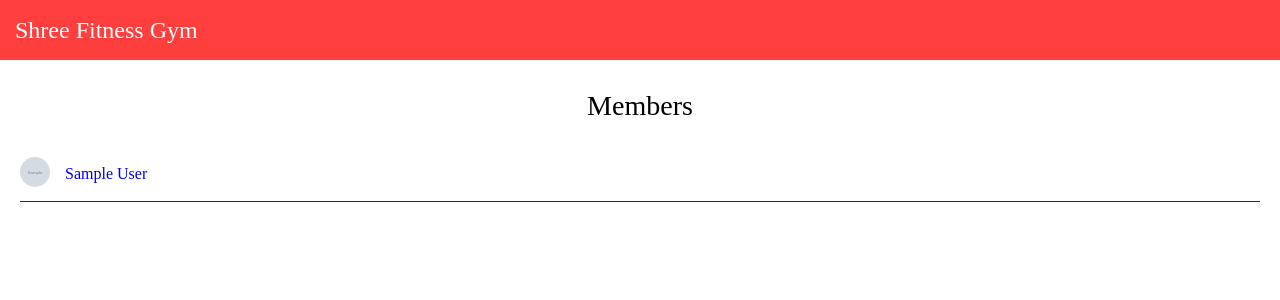
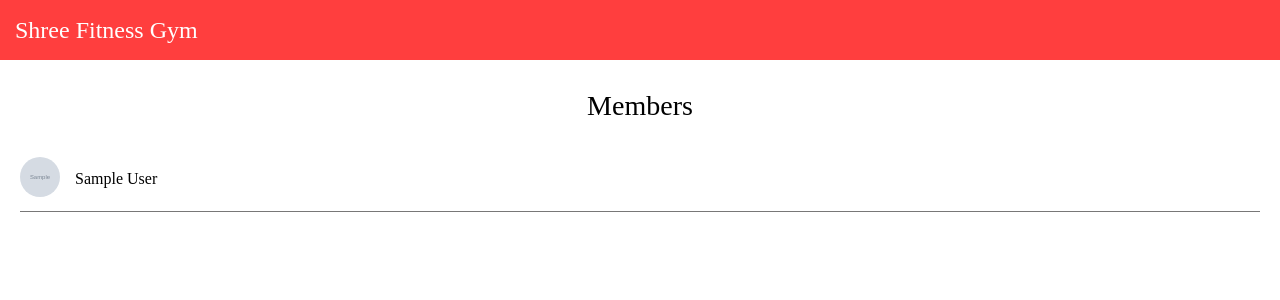
Before and after one commit to sushant2209/Gym, a Django app: page /members in a window 1280 px wide. Shown: the top 300 px of the page. Run offline with Django 4.2, Linux system fonts and the light colour scheme; tables that the repository leaves empty hold one stand-in row (values such as "Sample post"); grey boxes marked "Sample" are stand-in pictures; some web fonts are replaced.

Commit message:
Update members.html

```diff
--- a/templates/members.html
+++ b/templates/members.html
@@ -10,16 +10,16 @@
     align-items: center;
     gap: 15px;
     transition: background-color 0.3s ease;
-
   }
 
   a {
     text-decoration: none;
+    color: black;
   }
 
   .profile-photo {
-    width: 30px;
-    height: 30px;
+    width: 40px;
+    height: 40px;
     border-radius: 50%;
     flex-shrink: 0;
     object-fit: cover;
@@ -27,8 +27,8 @@
   }
 
   .placeholder-photo {
-    width: 30px;
-    height: 30px;
+    width: 40px;
+    height: 40px;
     background-color: #ccc;
     border-radius: 50%;
     display: flex;
@@ -36,12 +36,9 @@
     justify-content: center;
     transition: transform 0.3s ease;
   }
-  a:hover {
-    color: #4CAF50;
-  }
   .line {
     height: 1px;
-    background-color: #2c2b2b;
+    background-color: #2c2b2ba3;
     margin:10px 0;
   }
 </style>
```
